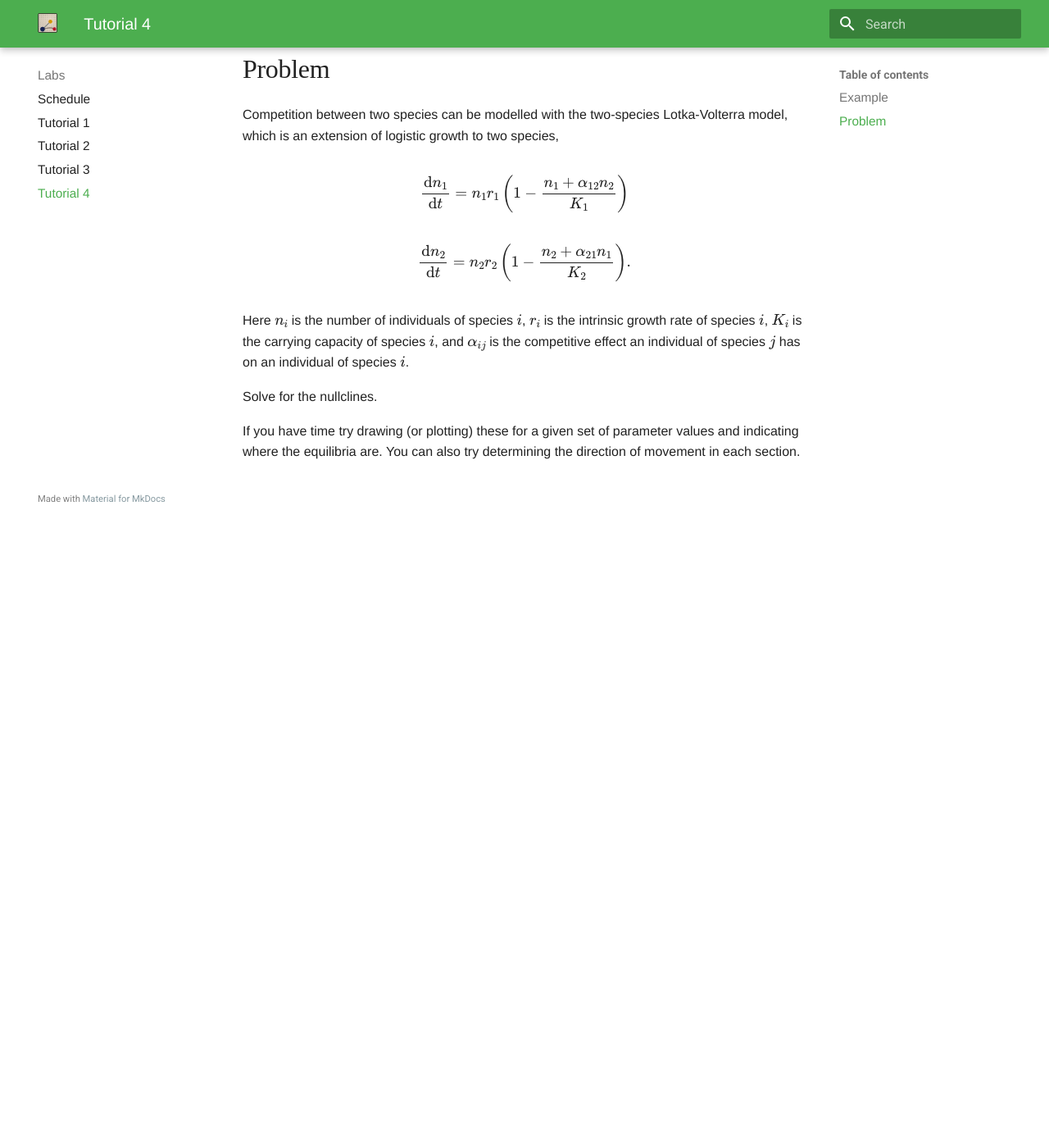
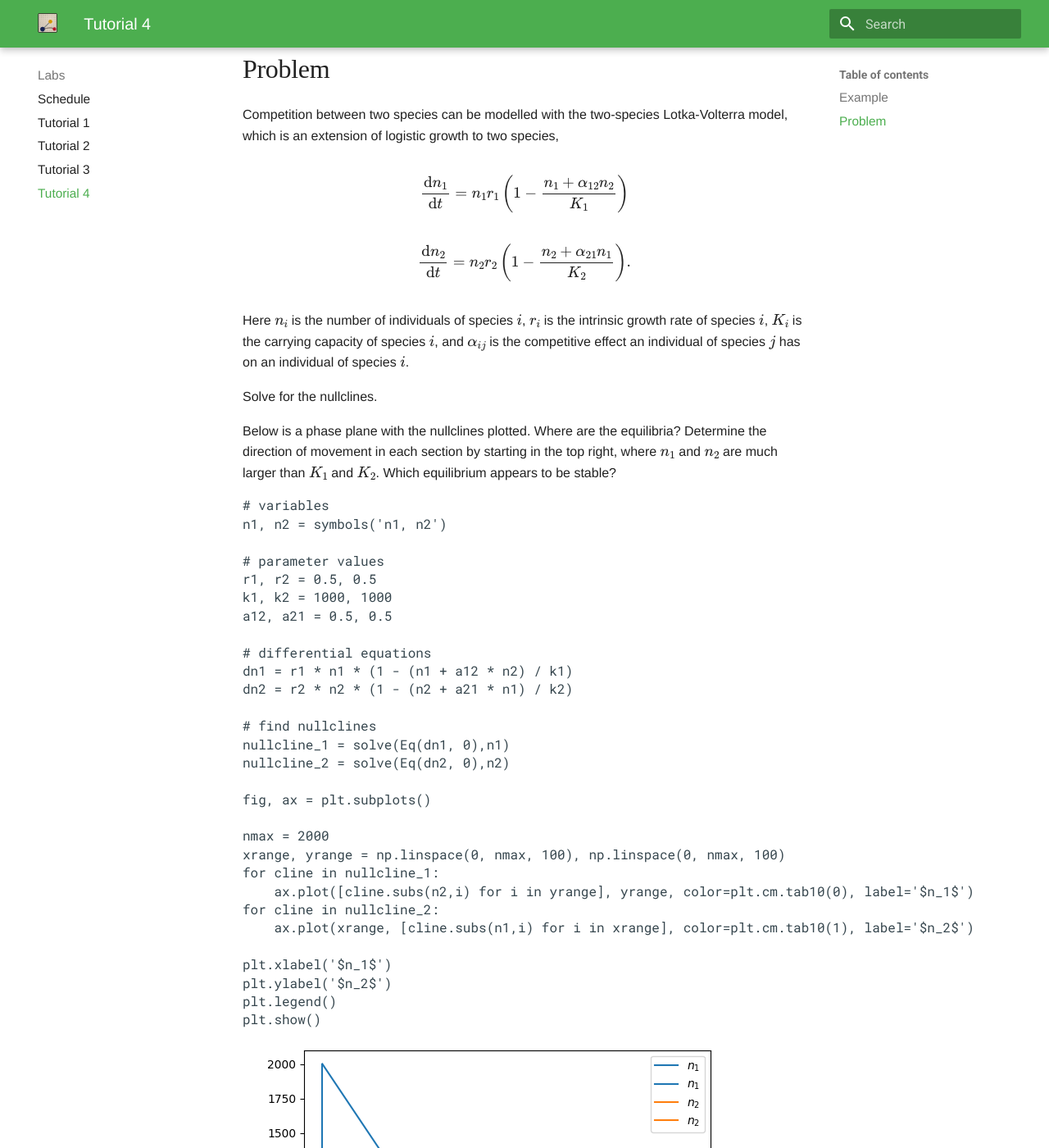
Before and after one commit to osmond-lab/eeb314, an MkDocs documentation site: the page built from docs/labs/tutorial-04.md, in a window 1280 px wide and 1400 px high, scrolled down 4838 px. Shown: the whole window at 82% size. Built offline with MkDocs 1.6.1 and Material for MkDocs 9.7.7, drawn with Linux system fonts in a browser that asks for light colours; comment, search, counter and statistics services are not loaded; before the commit the page ends 5468 px from its top, so only the background shows below that.

Commit message:
lecture typos corrected, tutorial 4 updated

```diff
--- a/docs/labs/tutorial-04.md
+++ b/docs/labs/tutorial-04.md
@@ -196,4 +196,48 @@ Here $n_i$ is the number of individuals of species $i$, $r_i$ is the intrinsic g
 
 Solve for the nullclines.
 
-If you have time try drawing (or plotting) these for a given set of parameter values and indicating where the equilibria are. You can also try determining the direction of movement in each section.
+Below is a phase plane with the nullclines plotted. Where are the equilibria? Determine the direction of movement in each section by starting in the top right, where $n_1$ and $n_2$ are much larger than $K_1$ and $K_2$. Which equilibrium appears to be stable?
+
+
+<pre data-executable="true" data-language="python">
+# variables
+n1, n2 = symbols('n1, n2')
+
+# parameter values
+r1, r2 = 0.5, 0.5
+k1, k2 = 1000, 1000
+a12, a21 = 0.5, 0.5
+
+# differential equations
+dn1 = r1 * n1 * (1 - (n1 + a12 * n2) / k1)
+dn2 = r2 * n2 * (1 - (n2 + a21 * n1) / k2)
+
+# find nullclines
+nullcline_1 = solve(Eq(dn1, 0),n1)
+nullcline_2 = solve(Eq(dn2, 0),n2)
+
+fig, ax = plt.subplots()
+
+nmax = 2000
+xrange, yrange = np.linspace(0, nmax, 100), np.linspace(0, nmax, 100)
+for cline in nullcline_1:
+    ax.plot([cline.subs(n2,i) for i in yrange], yrange, color=plt.cm.tab10(0), label='$n_1$')
+for cline in nullcline_2:
+    ax.plot(xrange, [cline.subs(n1,i) for i in xrange], color=plt.cm.tab10(1), label='$n_2$')
+
+plt.xlabel('$n_1$')
+plt.ylabel('$n_2$')
+plt.legend()
+plt.show()
+</pre>
+
+
+
+![png](tutorial-04_files/tutorial-04_7_0.png)
+
+
+
+
+<pre data-executable="true" data-language="python">
+
+</pre>
```
Also changed, not shown: docs/lectures/lecture-03.md (+1 -1 lines), docs/lectures/lecture-04.md (+1 -1 lines), docs/labs/tutorial-04_files/tutorial-04_7_0.png (added), 3 other files.
